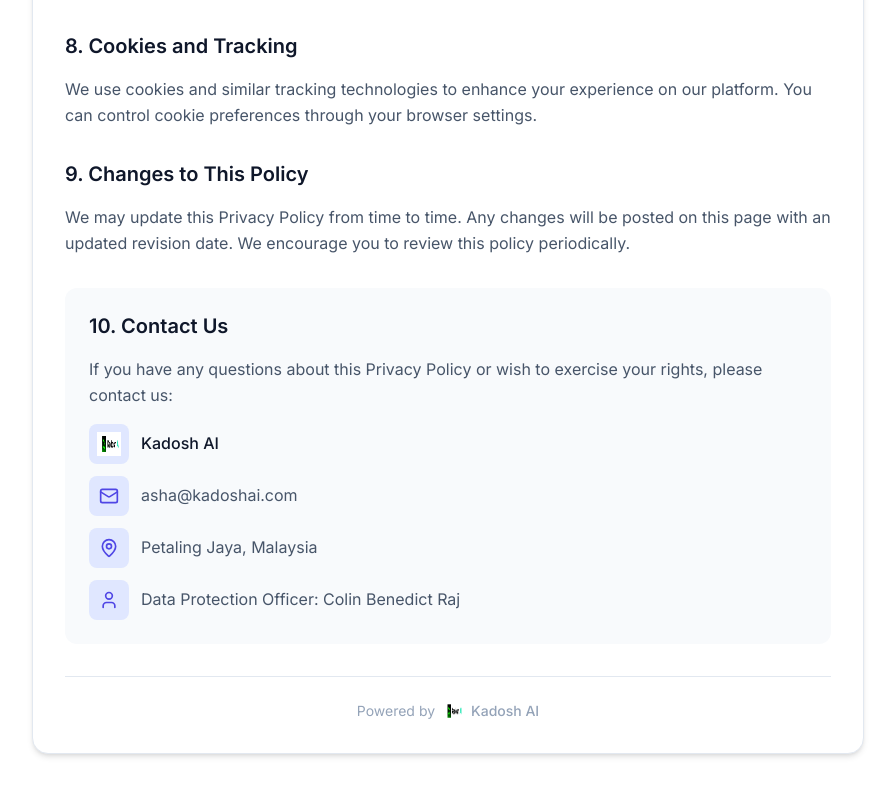
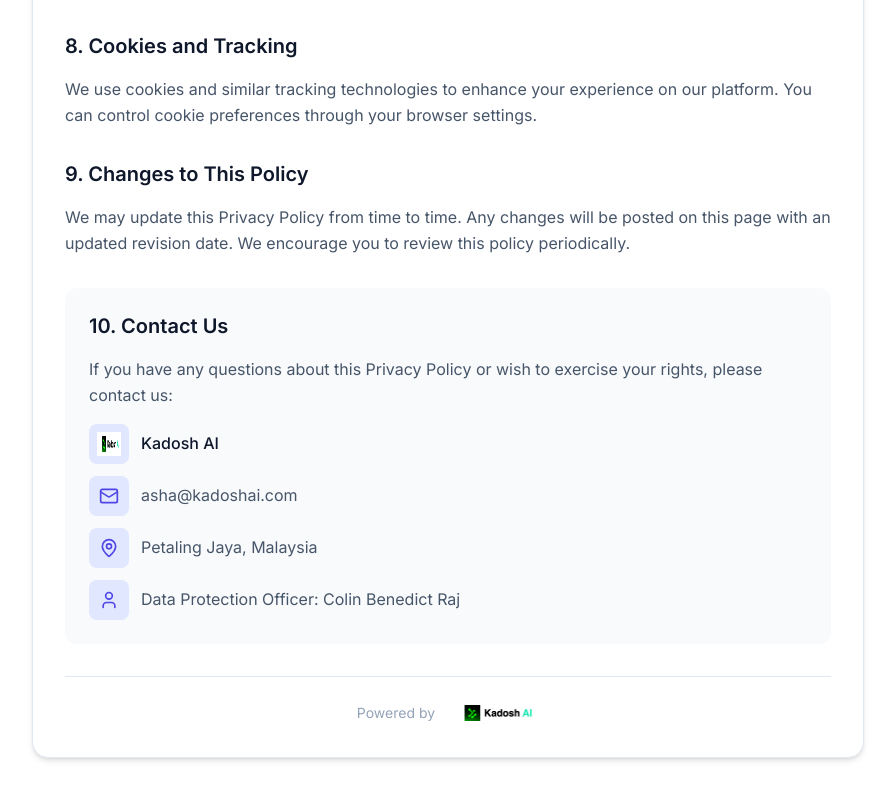
Before and after one commit to Dasukiii/AppScore-Judge, a React (Vite) app: page /pdpa-policy in a window 1280 px wide. Shown: the part 1746-2546 px from the top of the page, without its empty margins (192-1087 px from the left). Built offline with nearby package versions, Linux system fonts and the light colour scheme; no server answers.

Commit message:
Updated PDPAPolicy.tsx

```diff
--- a/src/pages/PDPAPolicy.tsx
+++ b/src/pages/PDPAPolicy.tsx
@@ -172,8 +172,7 @@ export function PDPAPolicy() {
 
                         <div className="pt-6 border-t border-[var(--color-border)] flex items-center justify-center gap-2 text-sm text-[var(--color-text-muted)]">
                             <span>Powered by</span>
-                            <img src="/kadosh-ai-icon.png" alt="Kadosh AI" className="w-5 h-5" />
-                            <span className="font-medium">Kadosh AI</span>
+                            <img src="/kadosh-ai-icon.png" alt="Kadosh AI" className="w-24 h-6" />
                         </div>
                     </div>
                 </motion.div>
```
